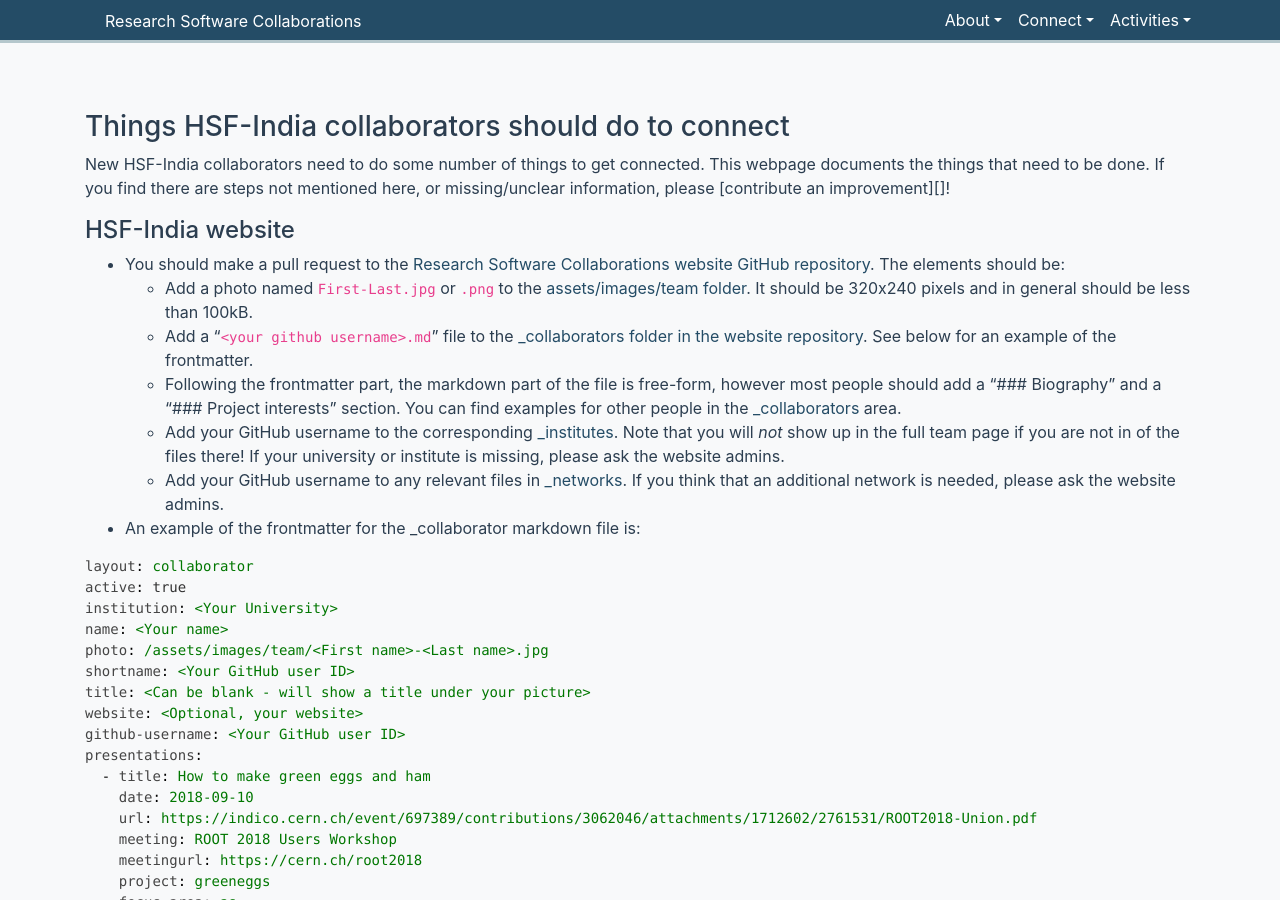
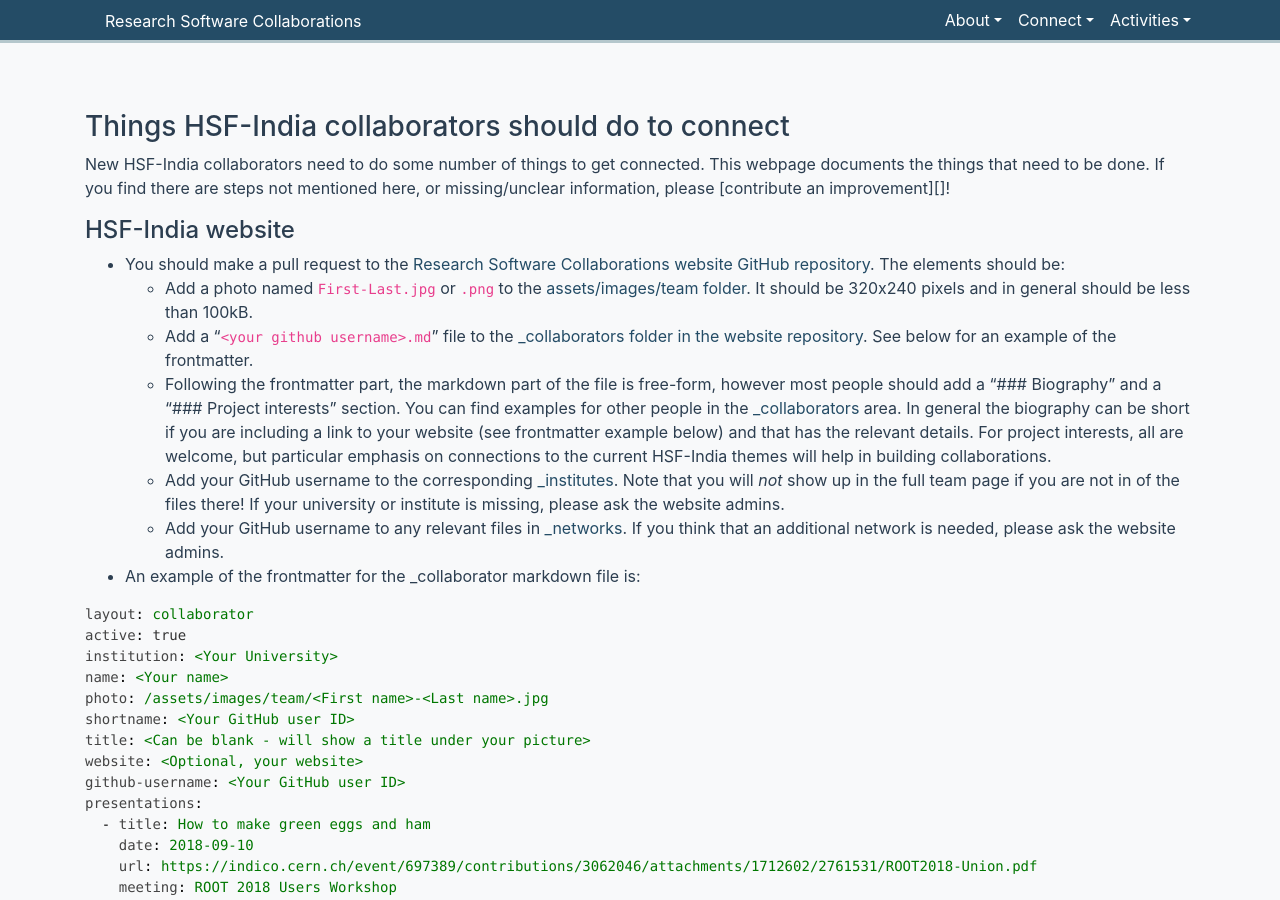
Before and after one commit to research-software-collaborations/research-software-collaborations.github.io, a Jekyll site: the page built from pages/docs/newcollaborator.md, in a window 1280 px wide and 900 px high. Built offline with Jekyll 4.4.1, drawn with Linux system fonts in a browser that asks for light colours; cached includes are drawn as plain includes.

Commit message:
add a few clarifications

```diff
--- a/pages/docs/newcollaborator.md
+++ b/pages/docs/newcollaborator.md
@@ -18,8 +18,7 @@ please [contribute an improvement][]!
   * Add a photo named `First-Last.jpg` or `.png` to the [assets/images/team folder](https://github.com/research-software-collaborations/research-software-collaborations.github.io/tree/master/assets/images/team). It should be 320x240 pixels and in general should be less than 100kB.
   * Add a "`<your github username>.md`" file to the [_collaborators folder in the website repository](https://github.com/research-software-collaborations/research-software-collaborations.github.io/tree/master/_collaborators). See below for an example of the frontmatter.
   * Following the frontmatter part, the markdown part of the file is free-form,
-    however most people should add a "### Biography" and a "### Project interests"
-    section. You can find examples for other people in the [_collaborators](https://github.com/research-software-collaborations/research-software-collaborations.github.io/tree/master/_collaborators) area.
+    however most people should add a "### Biography" and a "### Project interests" section. You can find examples for other people in the [_collaborators](https://github.com/research-software-collaborations/research-software-collaborations.github.io/tree/master/_collaborators) area. In general the biography can be short if you are including a link to your website (see frontmatter example below) and that has the relevant details. For project interests, all are welcome, but particular emphasis on connections to the current HSF-India themes will help in building collaborations.
   * Add your GitHub username to the corresponding [_institutes](https://github.com/research-software-collaborations/research-software-collaborations.github.io/tree/master/_institutes). Note that you will *not* show up in the full team page if you are not in of the files there! If your university or institute is missing, please ask the website admins.
   * Add your GitHub username to any relevant files in [_networks](https://github.com/research-software-collaborations/research-software-collaborations.github.io/tree/master/_networks). If you think that an additional network is needed, please ask the website admins.
 
```
